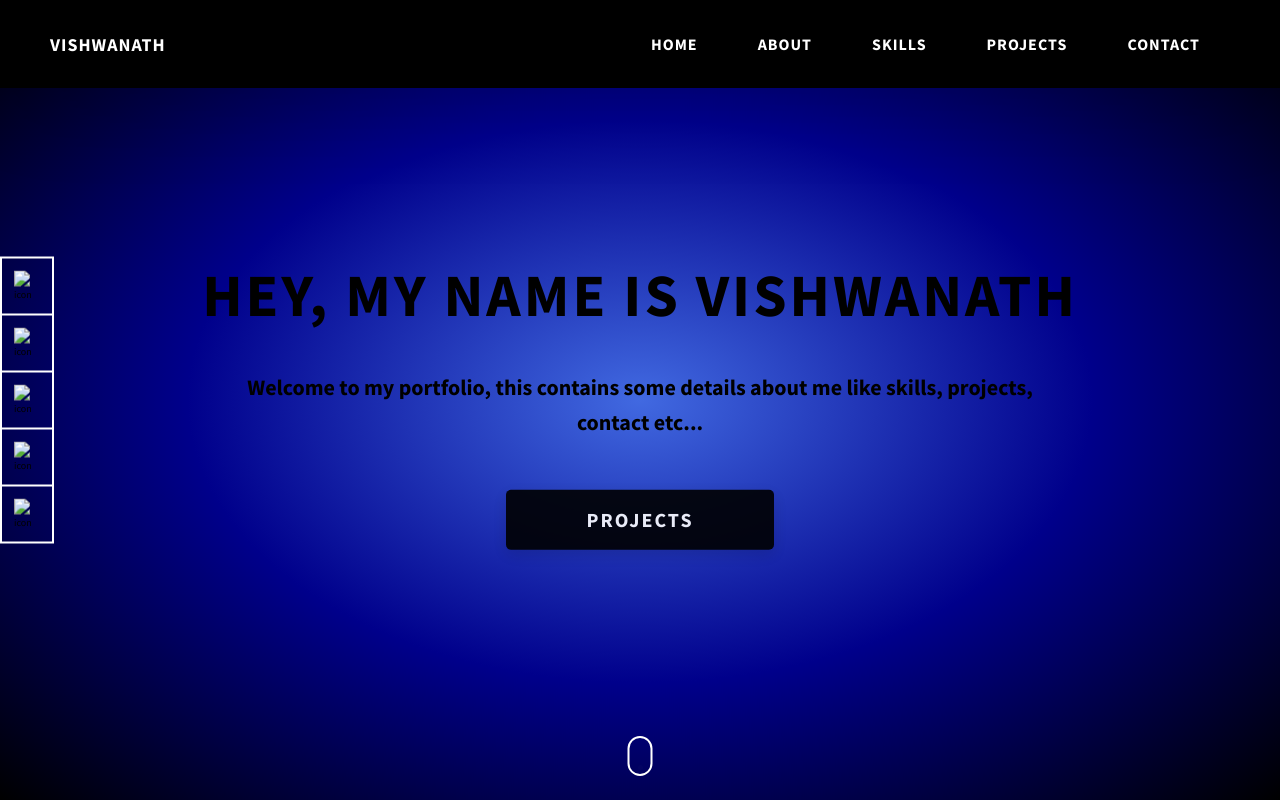
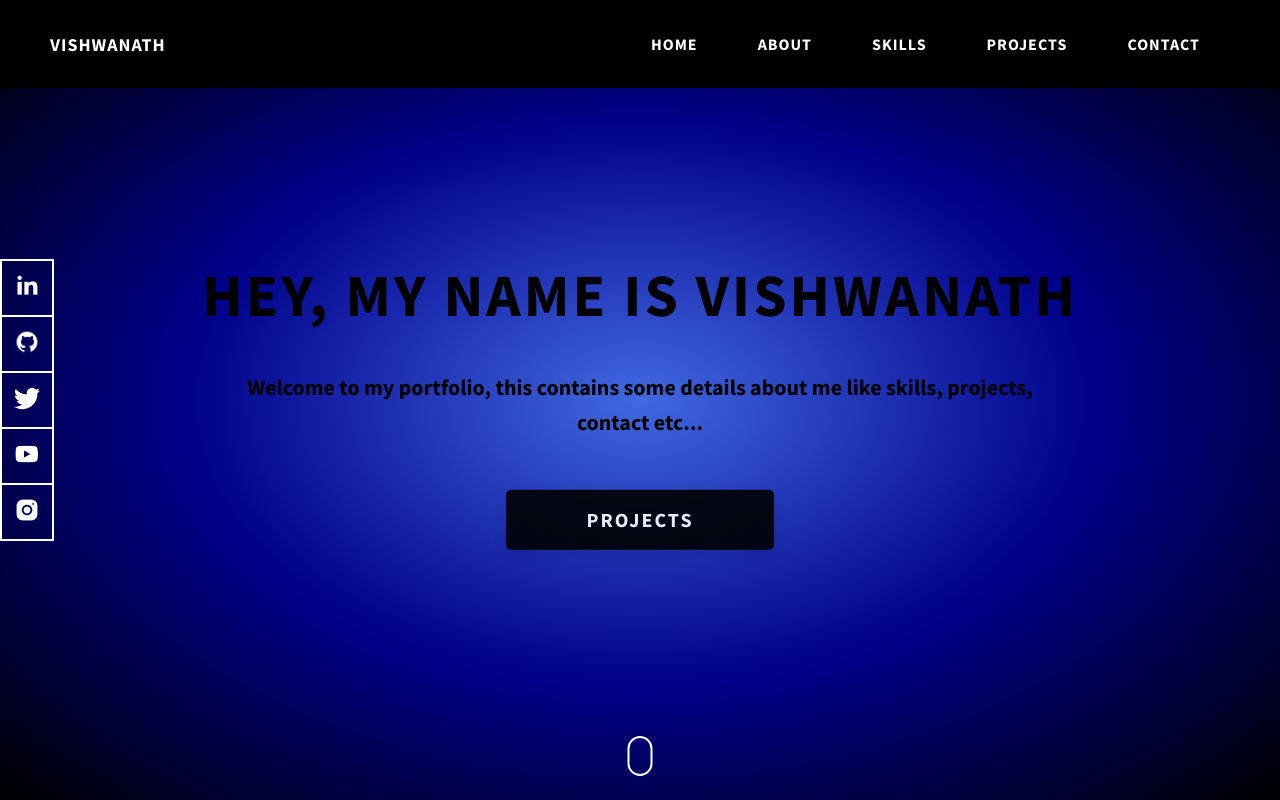
Before and after one commit to Vish868/portfoli, a plain HTML site: page index.html in a window 1280 px wide. Shown: the top 800 px of the page. Drawn offline with Linux system fonts and the light colour scheme; files whose address does not match are found by name.

Commit message:
Update2 index.html

```diff
--- a/index.html
+++ b/index.html
@@ -50,7 +50,7 @@
               class="header__main-ham-menu"
             />
             <img
-              src="./assets/svg/ham-menu-close.svg"
+              src="ham-menu-close.svg"
               alt="hamburger menu close"
               class="header__main-ham-menu-close d-none"
             />
@@ -100,7 +100,7 @@
           <a href="https://www.linkedin.com/in/vishwanath-5a0988216"
            class="home-hero__social-icon-link">
             <img
-              src="./assets/png/linkedin-ico.png"
+              src="linkedin-ico.png"
               alt="icon"
               class="home-hero__social-icon"
             />
@@ -110,7 +110,7 @@
           <a href="https://github.com/Vish868"
            class="home-hero__social-icon-link">
             <img
-              src="./assets/png/github-ico.png"
+              src="github-ico.png"
               alt="icon"
               class="home-hero__social-icon"
             />
@@ -120,7 +120,7 @@
           <a href="https://twitter.com/Vishwanath50266?t=Esle_1Rd0HxA3AXG0XSEFw&s=08"
            class="home-hero__social-icon-link">
             <img
-              src="./assets/png/twitter-ico.png"
+              src="twitter-ico.png"
               alt="icon"
 
               class="home-hero__social-icon"
@@ -131,7 +131,7 @@
           <a href="https://www.youtube.com/@vishwanathvish9623"
            class="home-hero__social-icon-link">
             <img
-              src="./assets/png/yt-ico.png"
+              src="yt-ico.png"
               alt="icon"
               class="home-hero__social-icon"
             />
@@ -142,7 +142,7 @@
             href="https://instagram.com/vishu_868?utm_source=qr&igshid=YzU1NGVlODEzOA=="
             class="home-hero__social-icon-link home-hero__social-icon-link--bd-none">
             <img
-              src="./assets/png/insta-ico.png"
+              src="insta-ico.png"
               alt="icon"
               class="home-hero__social-icon"
             />
```
